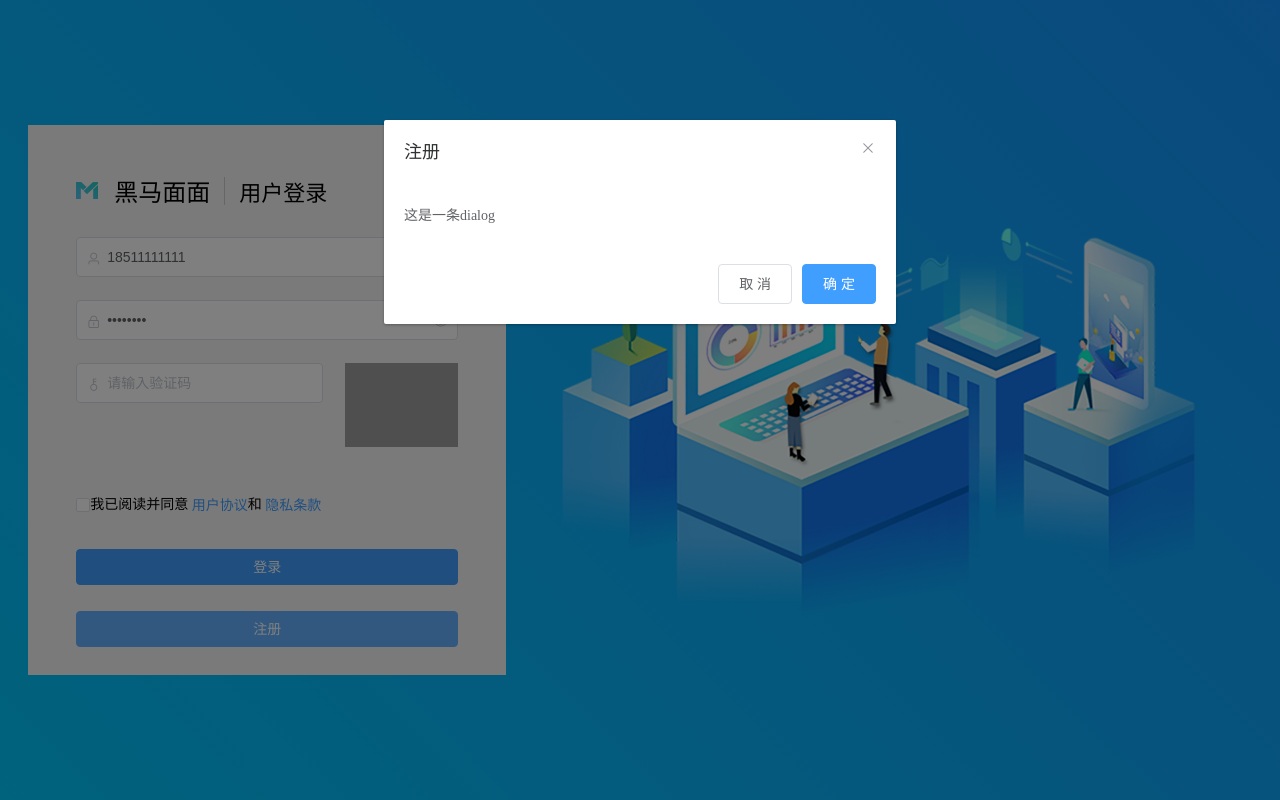
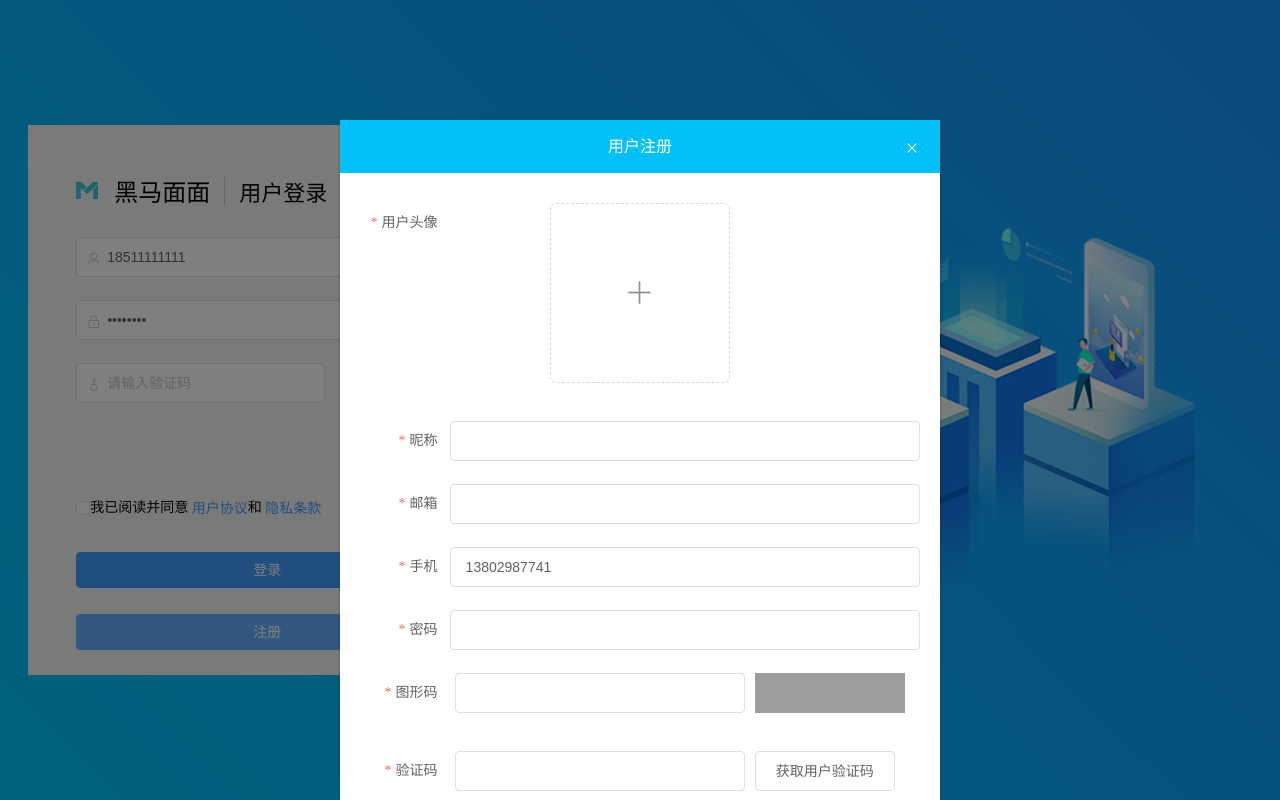
Before and after one commit to rhjy/interview-question, a Vue app: page /#/login in a window 1280 px wide. Both pictures are taken after a click on the button "注册". Built offline with nearby package versions, Linux system fonts and the light colour scheme.

Commit message:
完成注册功能

```diff
--- a/src/views/login/index.vue
+++ b/src/views/login/index.vue
@@ -20,7 +20,7 @@
           ></el-input>
         </el-form-item>
         <el-form-item prop="code">
-          <el-row :gutter="22">
+          <el-row :gutter="16">
             <el-col :span="16">
               <el-input v-model="loginForm.code" prefix-icon="el-icon-key" placeholder="请输入验证码"></el-input>
             </el-col>
@@ -74,7 +74,7 @@ export default {
           {
             validator: (rule, value, callback) => {
               if (!value) {
-                callback("请输入是手机号");
+                callback("请输入手机号");
                 return;
               }
               const reg = /^1[3456789][0-9]{9}$/;
--- a/src/views/login/register.vue
+++ b/src/views/login/register.vue
@@ -1,10 +1,57 @@
 <template>
-  <div>
-    <el-dialog title="注册" :visible.sync="dialogVisible" width="40%" @close="dialogVisible = false">
-      <span>这是一条dialog</span>
-      <span slot="footer">
+  <div class="register">
+    <el-dialog :visible.sync="dialogVisible" width="600px" @close="dialogVisible = false">
+      <div slot="title" class="title">用户注册</div>
+      <el-form :model="registerForm" ref="registerForm" :rules="rules" label-width="16%">
+        <el-form-item label="用户头像" prop="avatar">
+          <el-upload
+            name="image"
+            class="avatar-uploader"
+            :action="uploadAction"
+            :show-file-list="false"
+            :on-success="handleAvatarSuccess"
+            :before-upload="beforeAvatarUpload"
+          >
+            <img v-if="imageUrl" :src="imageUrl" class="avatar" />
+            <i v-else class="el-icon-plus avatar-uploader-icon"></i>
+          </el-upload>
+        </el-form-item>
+        <el-form-item label="昵称" prop="username">
+          <el-input v-model.trim="registerForm.username"></el-input>
+        </el-form-item>
+        <el-form-item label="邮箱" prop="email">
+          <el-input v-model.trim="registerForm.email"></el-input>
+        </el-form-item>
+        <el-form-item label="手机" prop="phone">
+          <el-input v-model.trim="registerForm.phone"></el-input>
+        </el-form-item>
+        <el-form-item label="密码" prop="password">
+          <el-input v-model.trim="registerForm.password" show-password></el-input>
+        </el-form-item>
+        <el-form-item label="图形码" prop="code">
+          <el-row :gutter="10">
+            <el-col :span="15">
+              <el-input v-model.trim="registerForm.code"></el-input>
+            </el-col>
+            <el-col :span="8">
+              <img class="captcha" :src="codeURL" @click="getCode" alt />
+            </el-col>
+          </el-row>
+        </el-form-item>
+        <el-form-item label="验证码" prop="rcode">
+          <el-row :gutter="10">
+            <el-col :span="15">
+              <el-input v-model="registerForm.rcode"></el-input>
+            </el-col>
+            <el-col :span="8">
+              <el-button @click="getRcode">获取用户验证码</el-button>
+            </el-col>
+          </el-row>
+        </el-form-item>
+      </el-form>
+      <span slot="footer" class="footer">
         <el-button @click="dialogVisible = false">取 消</el-button>
-        <el-button type="primary" @click="dialogVisible = false">确 定</el-button>
+        <el-button type="primary" @click="submit">确 定</el-button>
       </span>
     </el-dialog>
   </div>
@@ -12,13 +59,215 @@
 
 <script>
 export default {
-    data(){
-        return{
-            dialogVisible:false,
+  name: "register",
+  data() {
+    return {
+      imageUrl: "", //用户头像
+      uploadAction: process.env.VUE_APP_BASEURL + "/uploads", //注册时上传用户头像
+      codeURL: process.env.VUE_APP_BASEURL + "/captcha?type=sendsms", //获取图形验证码
+      dialogVisible: false,
+      registerForm: {
+        avatar: "", //头像地址
+        username: "", //用户名
+        email: "", //邮箱
+        phone: "13802987741", //手机号
+        password: "", //密码
+        code: "",
+        rcode: "" //验证码
+      },
+      rules: {
+        avatar: [{ required: true, message: "头像为空", trigger: "blur" }],
+        username: [
+          { required: true, message: "用户名不能为空", trigger: "blur" },
+          { max: "6" }
+        ],
+        email: [
+          { required: true, message: "请输入邮箱地址", trigger: "blur" },
+          {
+            type: "email",
+            message: "请输入正确的邮箱地址",
+            trigger: ["blur", "change"]
+          }
+        ],
+        phone: [
+          {
+            required: true,
+            validator: (rule, value, callback) => {
+              if (!value) {
+                callback(new Error("请输入手机号"));
+                return;
+              }
+              const reg = /^1[3456789][0-9]{9}$/;
+              if (!reg.test(value)) {
+                callback(new Error("请输入正确的手机号码"));
+                return;
+              } else {
+                callback();
+              }
+            },
+            trigger: "blur"
+          }
+        ],
+        password: [
+          { required: true, message: "请输入密码", trigger: "blur" },
+          { min: 6, max: 16, message: "密码最小6位,最大16位", trigger: "blur" }
+        ],
+        code: [
+          { required: true, message: "请输入图形码", trigger: "blur" },
+          { min: 4, max: 4, message: "图形码必须为4位", trigger: "blur" }
+        ],
+        rcode: [
+          { required: true, message: "请输入验证码", trigger: "blur" },
+          { min: 4, max: 4, message: "验证码必须为4位", trigger: "blur" },
+          // { type: "number", message: "验证码必须为数字", trigger: "blur" }//配合v-model.number使用,不然一般输入数字都变成字符串
+        ]
+      }
+    };
+  },
+  methods: {
+    //获取图形码
+    getCode() {
+      this.codeURL =
+        process.env.VUE_APP_BASEURL +
+        "/captcha?type=sendsms&num=" +
+        (new Date() - 0); //重新获取图形验证码
+    },
+    //获取验证码
+    //promise方式发送请求
+    // getRcode() {
+    //   this.$axios({
+    //     method: "post",
+    //     url: "/sendsms",
+    //     data: {
+    //       code: this.registerForm.code,
+    //       phone: this.registerForm.phone
+    //     }
+    //   }).then(res => {
+    //     console.log(res);
+    //     if(res.data.code == 200){
+    //       this.registerForm.rcode = res.data.data.captcha
+    //       this.$message.success("获取验证码成功")
+    //     }else{
+    //       this.$message.error(res.data.message)
+    //     }
+    //     this.getCode()//重新获取图形验证码
+    //   });
+    // }
+
+    // async/await方式发送请求//获取验证码
+    async getRcode() {
+      const res = await this.$axios({
+        method: "post",
+        url: "/sendsms",
+        data: {
+          code: this.registerForm.code,
+          phone: this.registerForm.phone
         }
+      });
+
+      if (res.data.code == 200) {
+        this.registerForm.rcode = res.data.data.captcha.toString(); //返回的是数值,转成字符串类型
+        this.$message.success("获取验证码成功");
+      } else {
+        this.$message.error(res.data.message);
+      }
+
+      this.getCode(); //重新获取图形验证码
+    },
+    //上传成功过后调用的函数
+    handleAvatarSuccess(res) {
+      console.log(res);
+      this.imageUrl = process.env.VUE_APP_BASEURL + "/" + res.data.file_path;
+      this.registerForm.avatar = res.data.file_path;
+    },
+    //上传前的函数
+    beforeAvatarUpload(file) {
+      const isimage =
+        file.type === "image/jpeg" ||
+        file.type === "image/png" ||
+        file.type === "image/gif";
+      const isLt2M = file.size / 1024 / 1024 < 2;
+
+      if (!isimage) {
+        this.$message.error("上传头像图片只能是 JPG,PNG,GIF 格式!");
+      }
+      if (!isLt2M) {
+        this.$message.error("上传头像图片大小不能超过 2MB!");
+      }
+      return isimage && isLt2M;
+    },
+    //注册
+    submit() {
+      this.$refs.registerForm.validate(async valid => {
+        if (!valid) {
+          return;
+        }
+        const res = await this.$axios({
+          method: "post",
+          url: "/register",
+          data: this.registerForm
+        });
+        console.log(res);
+        if (res.data.code == 200) {
+          //弹出消息
+          this.$message.success("注册成功");
+          //关掉注册页面
+          this.dialogVisible = false;
+        } else {
+          this.$message.error(res.data.message);
+        }
+      });
     }
+  }
 };
 </script>
 
-<style>
+<style lang="less">
+.register {
+  .title {
+    height: 53px;
+    background: #03c0f9;
+    color: #fff;
+    text-align: center;
+    line-height: 53px;
+  }
+  .el-dialog__header {
+    padding: 0px;
+  }
+  .el-dialog__headerbtn .el-dialog__close {
+    color: #fff;
+  }
+  .captcha {
+    width: 100%;
+    height: 40px;
+  }
+  .avatar-uploader .el-upload {
+    border: 1px dashed #d9d9d9;
+    border-radius: 6px;
+    cursor: pointer;
+    position: relative;
+    overflow: hidden;
+    margin-left: 100px;
+  }
+  .avatar-uploader .el-upload:hover {
+    border-color: #409eff;
+  }
+  .avatar-uploader-icon {
+    font-size: 28px;
+    color: #8c939d;
+    width: 178px;
+    height: 178px;
+    line-height: 178px;
+    text-align: center;
+  }
+  .avatar {
+    width: 178px;
+    height: 178px;
+    display: block;
+  }
+
+  .el-dialog__footer {
+    text-align: center;
+  }
+}
 </style>
```
Also changed, not shown: vue.config.js (added, +12 -0 lines).
